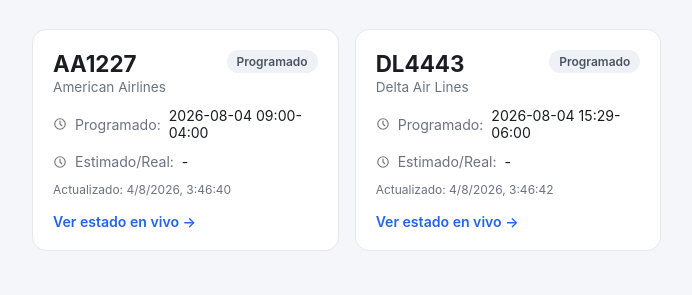
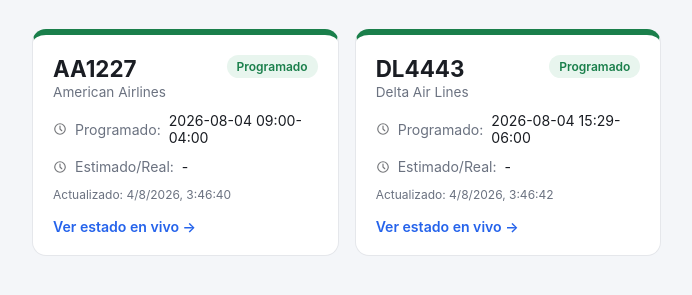
Before and after one commit to henrymieses/vuelos-amigo, a plain HTML site: page index.html in a window 1280 px wide. Shown: the part 87-382 px from the top of the page, without its empty margins (132-824 px from the left). Drawn offline with Linux system fonts and the light colour scheme.

Commit message:
Agrega franja de color (verde/rojo) segun estado del vuelo

```diff
--- a/index.html
+++ b/index.html
@@ -63,6 +63,7 @@
   .card {
     background: var(--card-bg);
     border: 1px solid var(--border);
+    border-top: 6px solid var(--neutral-text);
     border-radius: 14px;
     padding: 20px;
     display: flex;
@@ -71,6 +72,9 @@
     transition: transform 0.15s ease;
   }
   .card:hover { transform: translateY(-2px); }
+  .card.ok { border-top-color: var(--ok-text); }
+  .card.warn { border-top-color: var(--warn-text); }
+  .card.neutral { border-top-color: var(--neutral-text); }
 
   .card-top {
     display: flex;
@@ -152,7 +156,8 @@
 
   function statusBadgeClass(status) {
     if (status === 'Delayed' || status === 'Cancelled' || status === 'Diverted') return 'warn';
-    if (status === 'Landed' || status === 'Arrived' || status === 'Departed') return 'ok';
+    if (status === 'Expected' || status === 'EnRoute' || status === 'Departed'
+        || status === 'Landed' || status === 'Arrived') return 'ok';
     return 'neutral';
   }
 
@@ -183,9 +188,9 @@
         return;
       }
       data.forEach(f => {
+        const badgeClass = statusBadgeClass(f.status);
         const card = document.createElement('div');
-        card.className = 'card';
-        const badgeClass = statusBadgeClass(f.status);
+        card.className = `card ${badgeClass}`;
         const liveUrl = `https://www.flightaware.com/live/flight/${encodeURIComponent(f.flightNumber)}`;
         card.innerHTML = `
           <div class="card-top">
```
